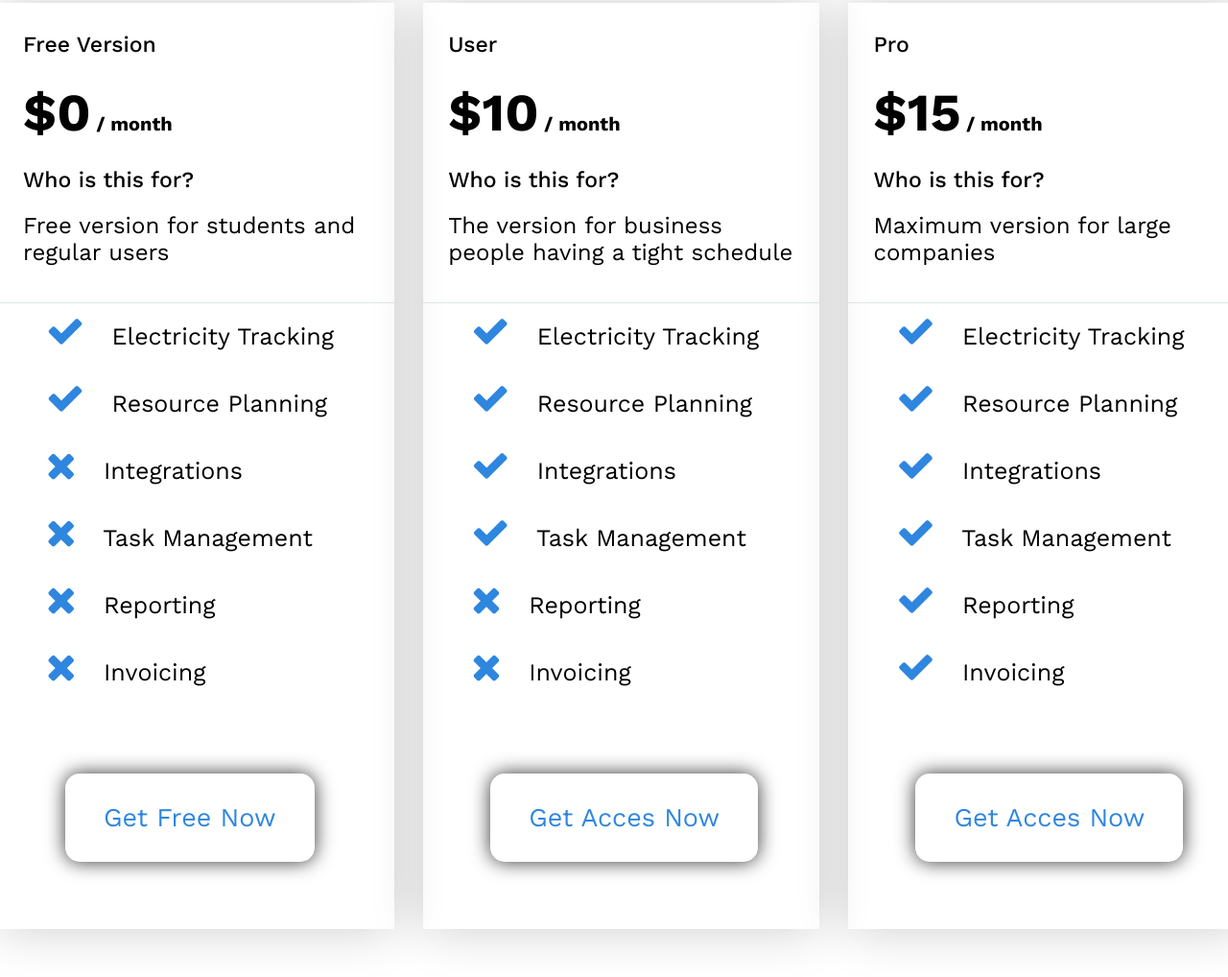
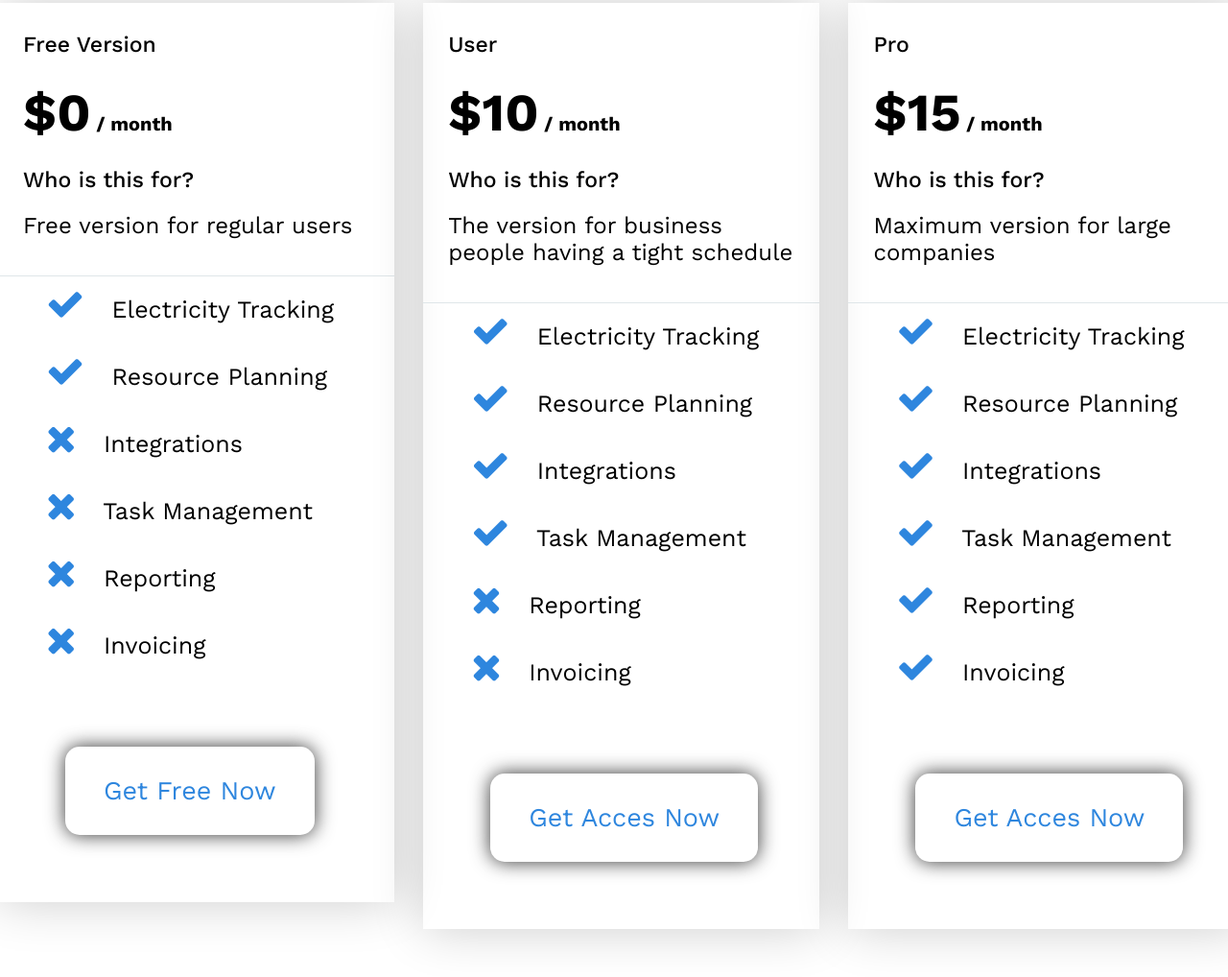
Before and after one commit to koushik182/Micro-Web, a plain HTML site: page index.html in a window 1280 px wide. Shown: the part 1655-2673 px from the top of the page at 96% size. Drawn offline with nearby package versions, Linux system fonts and the light colour scheme.

Commit message:
Update index.html
updated

```diff
--- a/index.html
+++ b/index.html
@@ -157,7 +157,7 @@
         <h1 class="hey">$0 </h1>
         <h1 class="h">/ month</h1>
         <h6 class="head">Who is this for?</h6>
-        <p>Free version for students and regular users</p>
+        <p>Free version for regular users</p>
       </div>
       <div class="p-content text-left">
         <ul>
```
